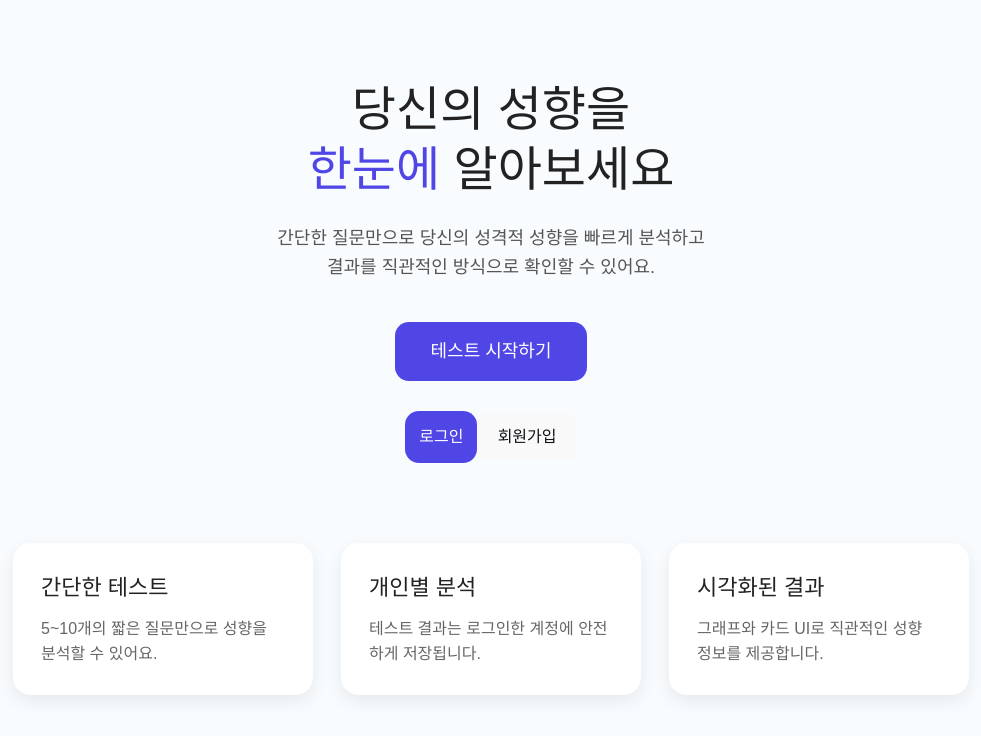
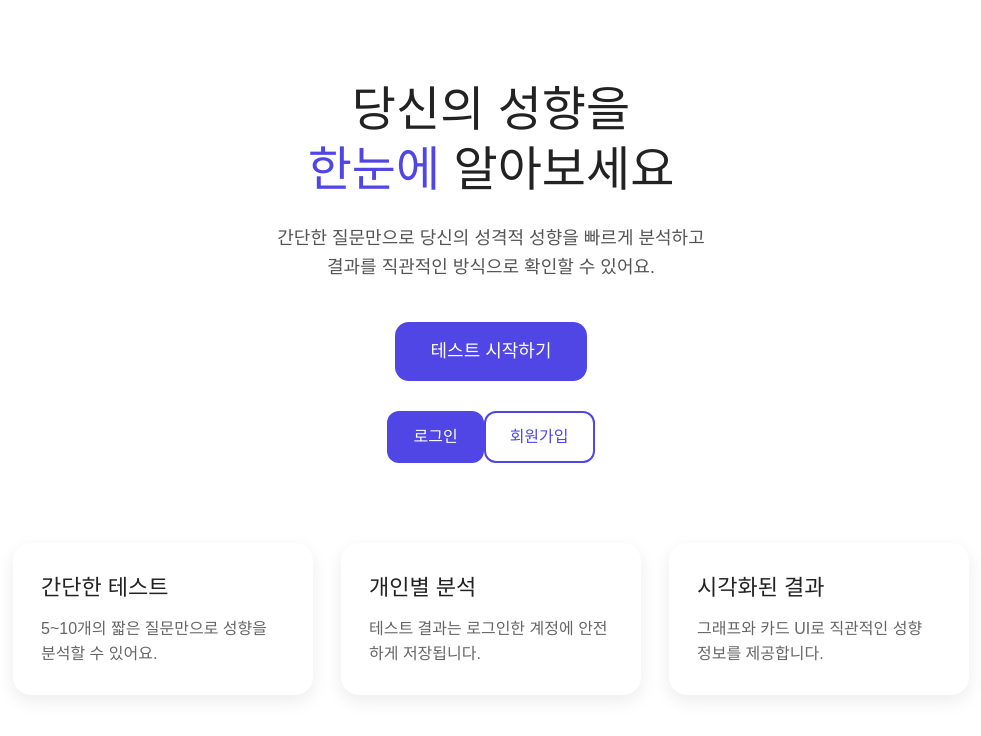
Before and after one commit to wtc-fm/Personalityfe, a React (Vite) app in the folder todo-chat-frontend/: page / in a window 1280 px wide. Shown: the top 736 px of the page, without its empty margins (149-1130 px from the left). Built offline with nearby package versions, Linux system fonts and the light colour scheme.

Commit message:
feat: 홈 페이지 스타일 개선 및 다크 모드 지원 추가

```diff
--- a/todo-chat-frontend/src/pages/HomePage.css
+++ b/todo-chat-frontend/src/pages/HomePage.css
@@ -8,7 +8,58 @@ html, body {
   padding: 0;
   overflow-x: hidden;
   font-family: "Pretendard", sans-serif;
+  background: #ffffff !important;
+  color-scheme: light !important;
 }
+
+.home-container {
+  background: #ffffff !important;
+}
+
+@media (prefers-color-scheme: dark) {
+  html, body, .home-container {
+    background: #ffffff !important;
+    color: #222 !important;
+  }
+}
+/* 공통 스타일 */
+.auth-btn {
+  font-size: 16px;
+  font-weight: 600;
+  border-radius: 12px;
+  cursor: pointer;
+  transition: 0.25s ease;
+  padding: 14px 26px; /* 기본 패딩 */
+}
+
+/* 로그인 버튼 */
+.login-btn {
+  background: #4F46E5;
+  color: #ffffff;
+  border: none;
+}
+
+/* 회원가입 버튼 */
+.signup-btn {
+  background: #ffffff;
+  color: #4F46E5;
+  border: 2px solid #4F46E5;
+
+  padding: 12px 24px;
+}
+
+.auth-btn:hover {
+  transform: translateY(-3px);
+}
+
+.login-btn:hover {
+  background: #4338CA;
+}
+
+.signup-btn:hover {
+  background: #f4f3ff;
+}
+
 
 /* --- 전체 레이아웃 --- */
 .home-container {
@@ -63,17 +114,16 @@ html, body {
   transform: translateY(-4px);
 }
 
-/* --- Features Section (데스크톱 중앙 정렬 완성본) --- */
 .features {
   display: flex;
-  justify-content: center;   /* 🔥 정확한 중앙 정렬 핵심 */
+  justify-content: center;
   align-items: flex-start;
   gap: 28px;
-  flex-wrap: nowrap;          /* 🔥 데스크톱은 3개 고정 */
+  flex-wrap: nowrap;
 }
 
 .feature-card {
-  flex: 0 0 300px;           /* 🔥 width보다 flex-basis가 정확함 */
+  flex: 0 0 300px;
   max-width: 300px;
   background: #ffffff;
   padding: 28px;
```
